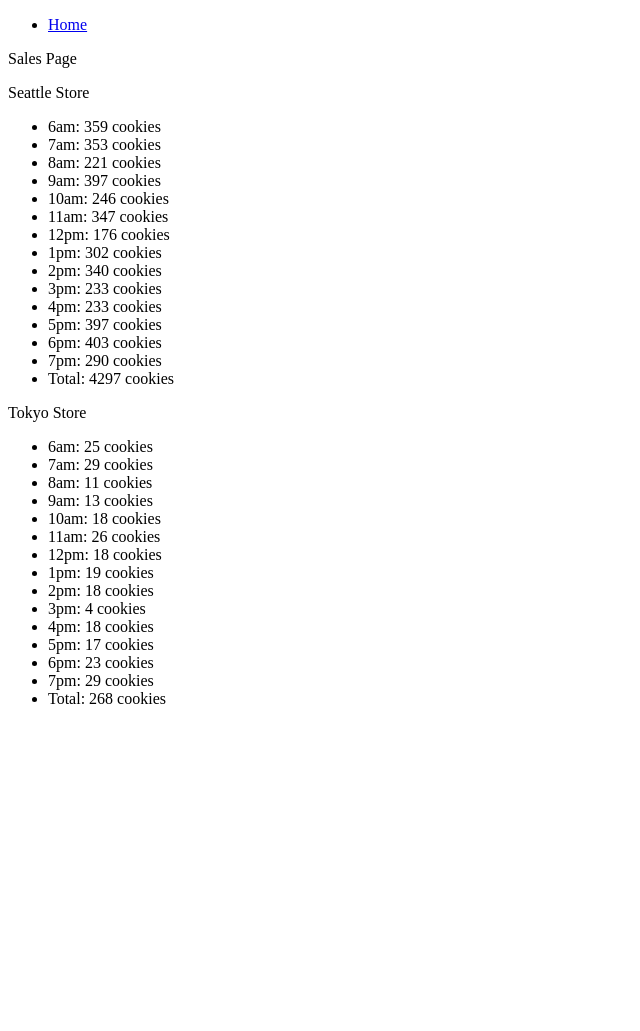
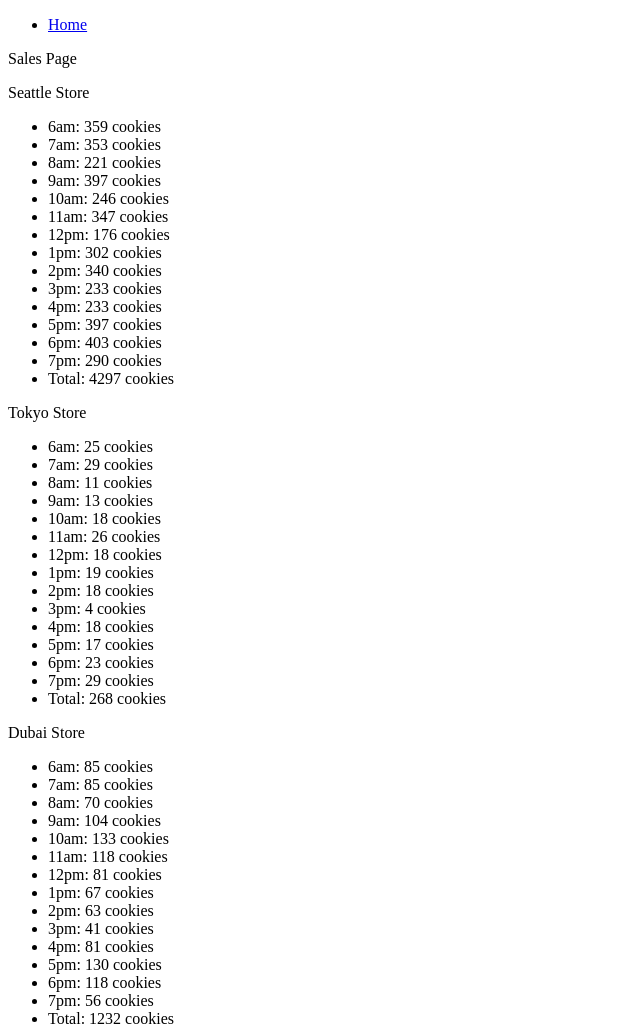
Before and after one commit to ben-hill33/cookie-stand, a plain HTML site: page sales.html in a window 1280 px wide. Shown: the whole page, without its empty margins (0-640 px from the left). Before the commit the page ends 800 px from the top, so only its background shows below. Drawn offline with Linux system fonts and the light colour scheme.

Commit message:
dubai store complete

```diff
--- a/js/app.js
+++ b/js/app.js
@@ -98,3 +98,47 @@ function tokyoRender() {
   tokyparEl.appendChild(tokLiEl);
 }
 tokyoRender();
+
+//Dubai Store
+var dubai = {
+  minCustHours: 11,
+  maxCustHours: 38,
+  avgCookies: 3.7,
+  storeCookiePerHour: [],
+  randomNumberCustomerHour: function () {
+    return (Math.floor(Math.random() * (this.maxCustHours - this.minCustHours + 1)) + this.minCustHours);//returns a random number between 23 and 65
+  },
+  cookiePerHour: function () {
+    for (var i = 0; i < storeHours.length; i++) {
+      this.storeCookiePerHour.push(Math.round(this.randomNumberCustomerHour() * this.avgCookies));
+    }
+  },
+  cookieSum: function () {
+    var arraySum = 0;
+    for (var i = 0; i < storeHours.length; i++) {
+      arraySum = arraySum + this.storeCookiePerHour[i];
+    }
+    return arraySum;
+  }
+
+};
+console.log(dubai);
+dubai.cookiePerHour();
+
+function dubaiRender() {
+  var dubSum = dubai.cookieSum();
+
+  var dubaiparEl = document.getElementById('Dubai Store');
+  for (var i = 0; i < storeHours.length; i++) {
+    // create element
+    var dubliEl = document.createElement('li');
+    // Give it content
+    dubliEl.textContent = `${storeHours[i]} ${dubai.storeCookiePerHour[i]} cookies`;
+    // append the child to the parent
+    dubaiparEl.appendChild(dubliEl);
+  }
+  var dubLiEl = document.createElement('li');
+  dubLiEl.textContent = `Total: ${dubSum} cookies`;
+  dubaiparEl.appendChild(dubLiEl);
+}
+dubaiRender();
--- a/sales.html
+++ b/sales.html
@@ -33,7 +33,12 @@
       </p>
     </article>
     <article>
+      <p>
+        Dubai Store
+        <ul id="Dubai Store">
 
+        </ul>
+      </p>
     </article>
   </main>
   <script src="js/app.js" type="text/javascript"></script>
```
